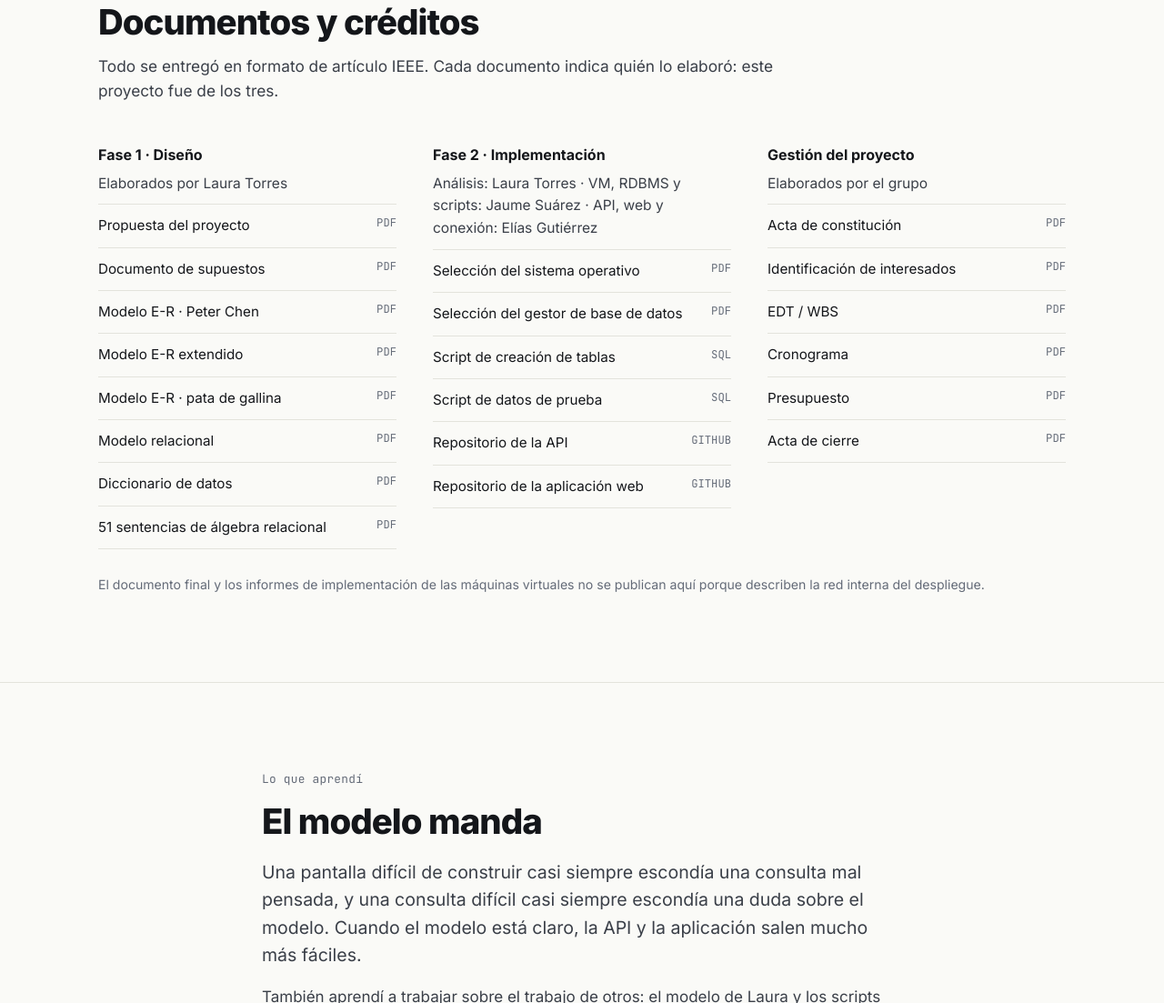
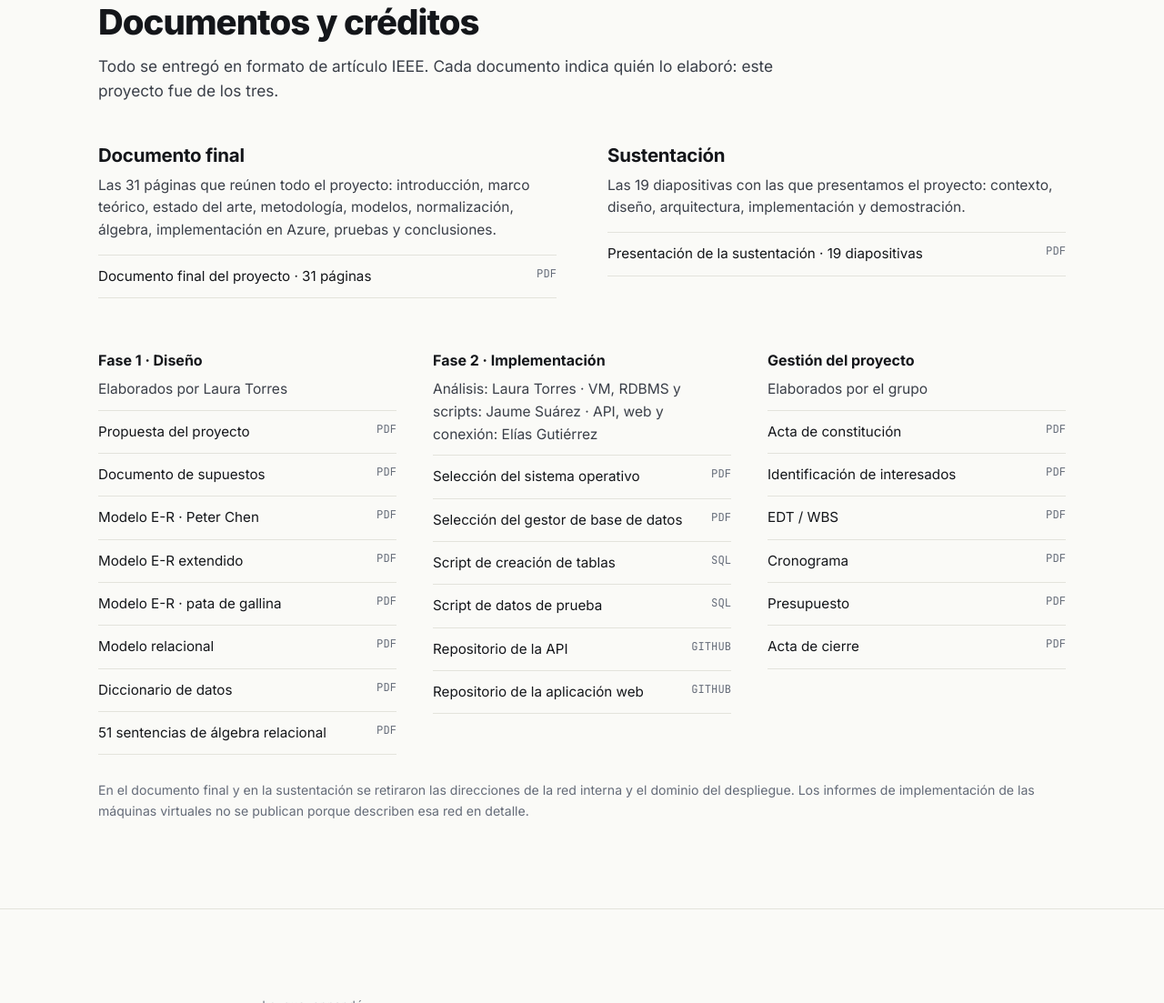
Before and after one commit to MEGUTIERREZ-UNBOSQUE/megutierrezg.github.io, a plain HTML site: page proyecto.html in a window 1280 px wide. Shown: the part 5693-6796 px from the top of the page at 91% size. Drawn offline with Linux system fonts and the light colour scheme.

Commit message:
feat(proyecto): documento final y sustentación sin datos de la red interna
Versiones públicas sin las IP privadas, los rangos de subred ni el dominio del despliegue (texto, figura de arquitectura y captura del navegador).

```diff
--- a/proyecto.html
+++ b/proyecto.html
@@ -5,6 +5,18 @@
   <meta name="viewport" content="width=device-width, initial-scale=1">
   <title>Proyecto final · Sistema contable · E-portafolio de Bases de Datos 1</title>
   <meta name="description" content="Sistema contable para pymes: Balance General y Estado de Resultados sobre PostgreSQL en 3FN, desplegado en tres capas en Azure, con API FastAPI y aplicación Angular.">
+  <link rel="canonical" href="https://megutierrez-unbosque.github.io/megutierrezg.github.io/proyecto.html">
+  <meta property="og:type" content="website">
+  <meta property="og:locale" content="es_CO">
+  <meta property="og:site_name" content="E-portafolio de Elías Gutiérrez">
+  <meta property="og:title" content="Proyecto final · Sistema contable · E-portafolio de Bases de Datos 1">
+  <meta property="og:description" content="Sistema contable para pymes: Balance General y Estado de Resultados sobre PostgreSQL en 3FN, desplegado en tres capas en Azure, con API FastAPI y aplicación Angular.">
+  <meta property="og:url" content="https://megutierrez-unbosque.github.io/megutierrezg.github.io/proyecto.html">
+  <meta property="og:image" content="https://megutierrez-unbosque.github.io/megutierrezg.github.io/assets/img/compartir.jpg">
+  <meta property="og:image:width" content="1200">
+  <meta property="og:image:height" content="630">
+  <meta property="og:image:alt" content="Bases de Datos 1: modelado, normalización, SQL y un sistema contable en PostgreSQL. Elías Gutiérrez, Universidad El Bosque.">
+  <meta name="twitter:card" content="summary_large_image">
   <link rel="icon" href="assets/img/favicon.svg" type="image/svg+xml">
   <link rel="preconnect" href="https://fonts.googleapis.com">
   <link rel="preconnect" href="https://fonts.gstatic.com" crossorigin>
@@ -198,6 +210,22 @@
         <h2 id="t-docs">Documentos y créditos</h2>
         <p>Todo se entregó en formato de artículo IEEE. Cada documento indica quién lo elaboró: este proyecto fue de los tres.</p>
       </div>
+      <div class="dos" style="margin-bottom:56px">
+        <div>
+          <h3>Documento final</h3>
+          <p style="margin-top:8px;color:var(--tinta-2)">Las 31 páginas que reúnen todo el proyecto: introducción, marco teórico, estado del arte, metodología, modelos, normalización, álgebra, implementación en Azure, pruebas y conclusiones.</p>
+          <ul class="archivos" style="margin-top:14px">
+            <li><a href="documentos/proyecto/Proyecto_Final_BD1_Documento_Final.pdf"><span>Documento final del proyecto · 31 páginas</span><span>PDF</span></a></li>
+          </ul>
+        </div>
+        <div>
+          <h3>Sustentación</h3>
+          <p style="margin-top:8px;color:var(--tinta-2)">Las 19 diapositivas con las que presentamos el proyecto: contexto, diseño, arquitectura, implementación y demostración.</p>
+          <ul class="archivos" style="margin-top:14px">
+            <li><a href="documentos/proyecto/Sustentacion_Proyecto_Final_BD1.pdf"><span>Presentación de la sustentación · 19 diapositivas</span><span>PDF</span></a></li>
+          </ul>
+        </div>
+      </div>
       <div class="tres">
         <div>
           <h4>Fase 1 · Diseño</h4>
@@ -238,7 +266,7 @@
           </ul>
         </div>
       </div>
-      <p class="peq gris" style="margin-top:28px">El documento final y los informes de implementación de las máquinas virtuales no se publican aquí porque describen la red interna del despliegue.</p>
+      <p class="peq gris" style="margin-top:28px">En el documento final y en la sustentación se retiraron las direcciones de la red interna y el dominio del despliegue. Los informes de implementación de las máquinas virtuales no se publican porque describen esa red en detalle.</p>
     </div>
   </section>
 
```
Also changed, not shown: 2 other files.
